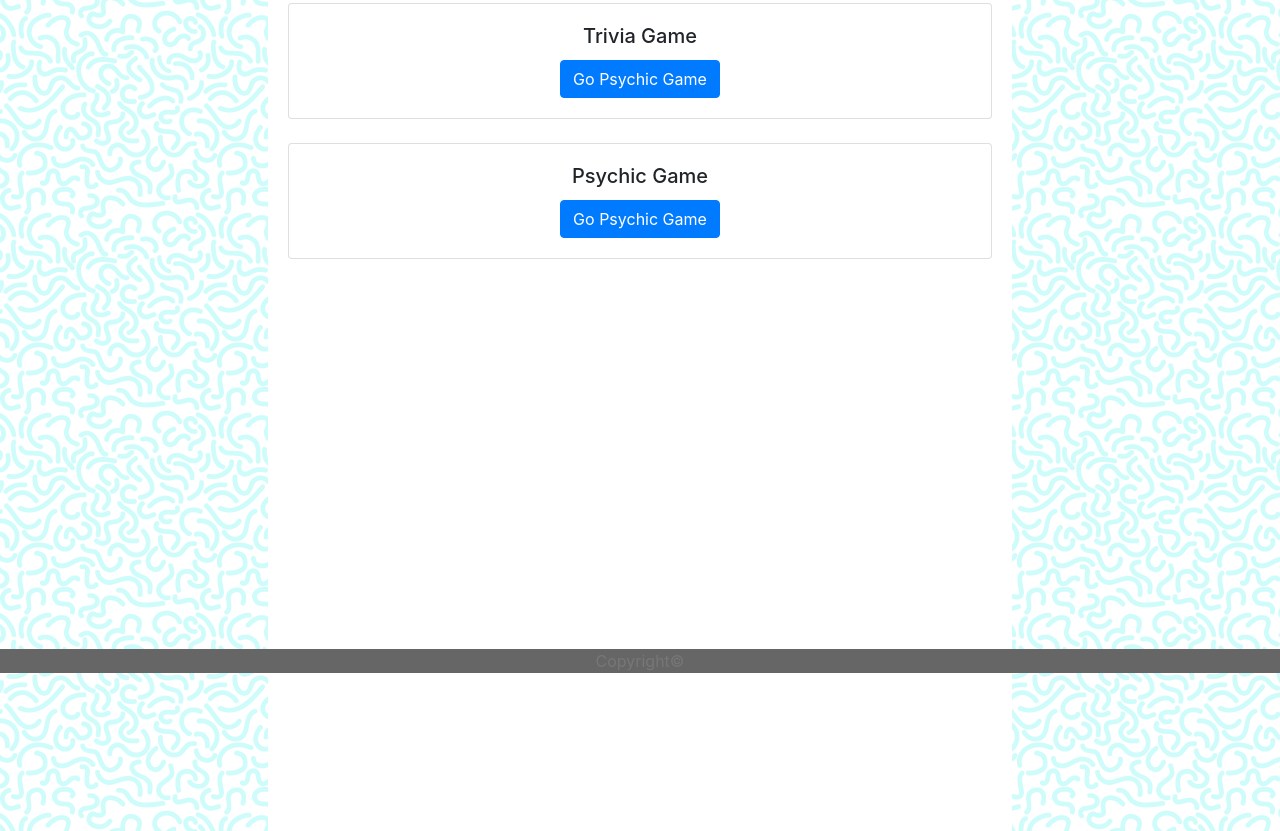
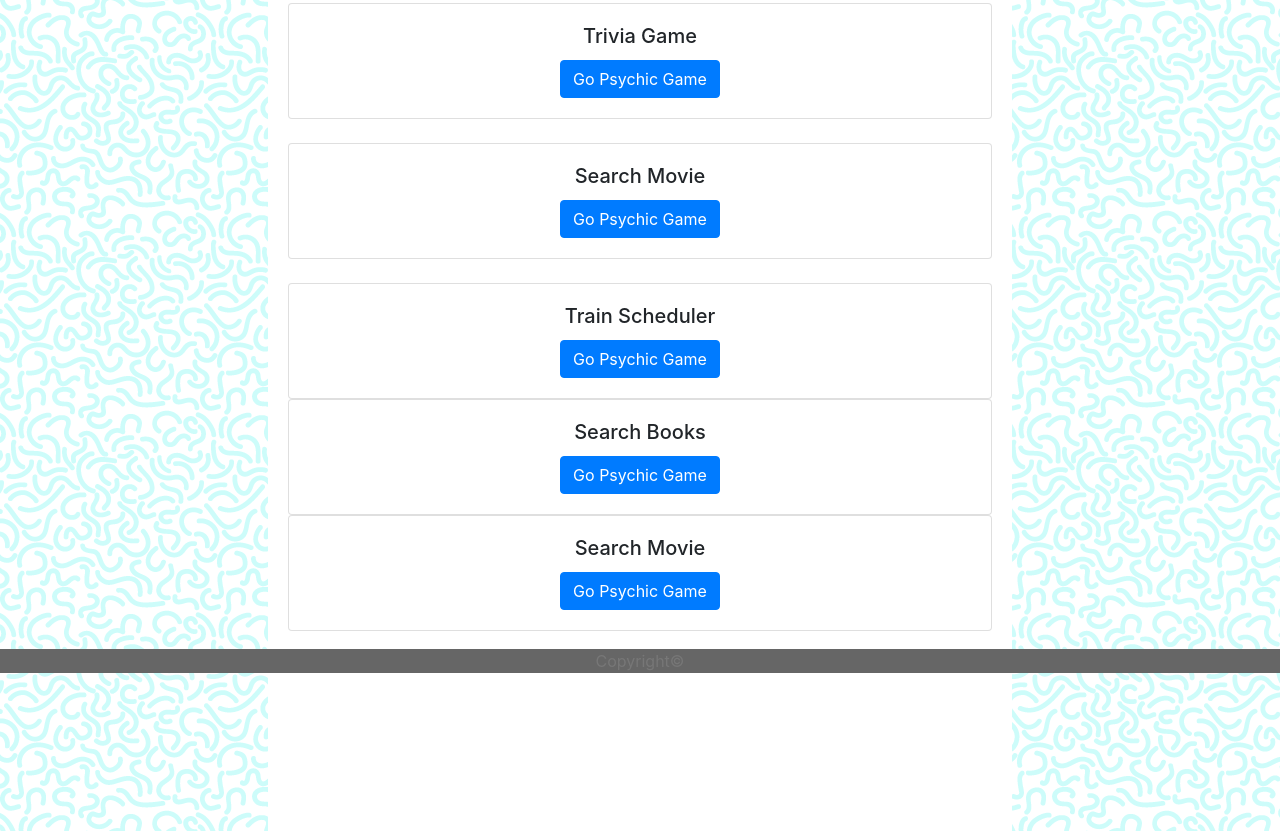
Before and after one commit to hanbanana/my-awesome-portfolio, a plain HTML site: page portfolio.html in a window 1280 px wide. Shown: the part 551-1382 px from the top of the page. Drawn offline with nearby package versions, Linux system fonts and the light colour scheme.

Commit message:
added book search

```diff
--- a/portfolio.html
+++ b/portfolio.html
@@ -72,8 +72,33 @@
                     <div class="card">
                         <div class="card-body">
                             <div class="text-center">
-                                <h5 class="card-title">Psychic Game</h5>
-                                <a href="https://hanbanana.github.io/Psychic-Game/" target="_blink" class="btn btn-primary">Go Psychic Game</a>
+                                <h5 class="card-title">Search Movie</h5>
+                                <a href="https://hanbanana.github.io/GIPHY-API/" target="_blink" class="btn btn-primary">Go Psychic Game</a>
+                            </div>
+                        </div>
+                    </div>
+                    <br>
+                    <div class="card">
+                        <div class="card-body">
+                            <div class="text-center">
+                                <h5 class="card-title">Train Scheduler</h5>
+                                <a href="https://hanbanana.github.io/Train-Scheduler//" target="_blink" class="btn btn-primary">Go Psychic Game</a>
+                            </div>
+                        </div>
+                    </div>
+                    <div class="card">
+                        <div class="card-body">
+                            <div class="text-center">
+                                <h5 class="card-title">Search Books</h5>
+                                <a href="https://hanbanana.github.io/BookWorm/" target="_blink" class="btn btn-primary">Go Psychic Game</a>
+                            </div>
+                        </div>
+                    </div>
+                    <div class="card">
+                        <div class="card-body">
+                            <div class="text-center">
+                                <h5 class="card-title">Search Movie</h5>
+                                <a href="https://hanbanana.github.io/GIPHY-API/" target="_blink" class="btn btn-primary">Go Psychic Game</a>
                             </div>
                         </div>
                     </div>
```
